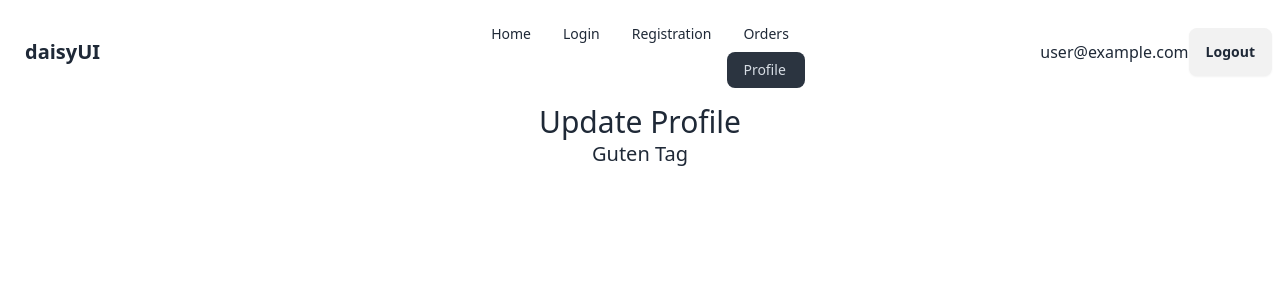
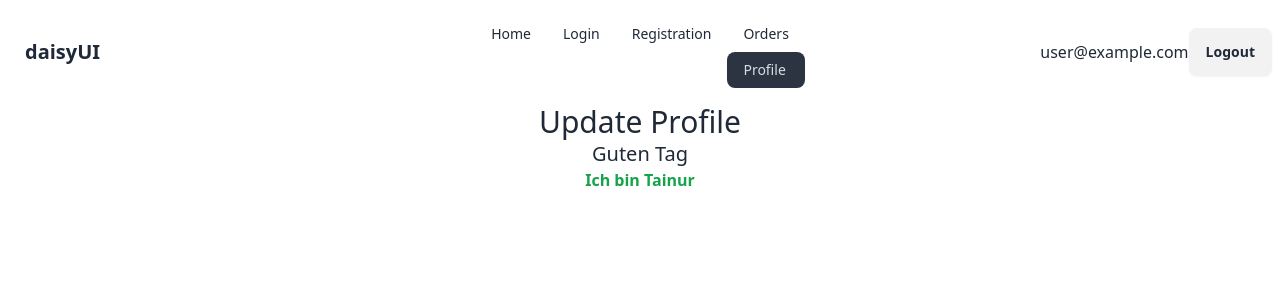
Before and after one commit to tainurrahaman/login-registration-auth, a React (Vite) app: page /profile in a window 1280 px wide. Shown: the top 300 px of the page. Built offline with nearby package versions, Linux system fonts and the light colour scheme; no server answers; sample sign-in values are in the browser's storage.

Commit message:
modified something

```diff
--- a/src/components/Login.jsx
+++ b/src/components/Login.jsx
@@ -12,7 +12,6 @@ const Login = () => {
     const email = e.target.email.value;
     const password = e.target.password.value;
 
-    console.log(email, password);
     // Login User
     logInUser(email, password)
       .then((result) => {
--- a/src/components/Profile.jsx
+++ b/src/components/Profile.jsx
@@ -3,6 +3,7 @@ const Profile = () => {
     <div className="text-center">
       <h2 className="text-3xl">Update Profile</h2>
       <h4 className="text-xl">Guten Tag</h4>
+      <p className="font-semibold text-green-600">Ich bin Tainur</p>
     </div>
   );
 };
--- a/src/components/Registration.jsx
+++ b/src/components/Registration.jsx
@@ -12,8 +12,6 @@ const Registration = () => {
     const name = event.target.name.value;
     const email = event.target.email.value;
     const password = event.target.password.value;
-
-    console.log(name, email, password);
 
     // Create User
     createUser(email, password)
```
